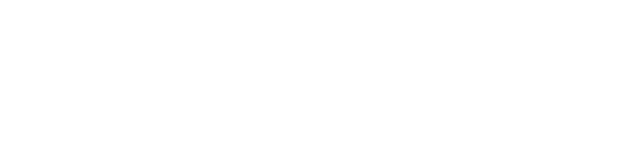
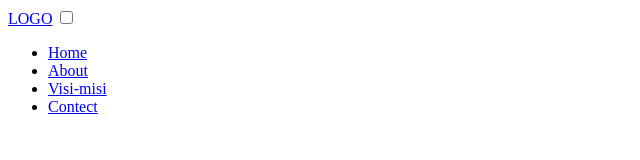
Before and after one commit to Nabil17-alt/Nongkrongan-IT, a plain HTML site: page index.html in a window 1280 px wide. Shown: the whole page, without its empty margins (0-640 px from the left). Drawn offline with Linux system fonts and the light colour scheme.

Commit message:
Update index.html

```diff
--- a/index.html
+++ b/index.html
@@ -8,6 +8,18 @@
     <title>Nongkrongan IT</title>
 </head>
 <body>
-
+    <nav class="navbar">
+        <a href="#" class="logo">LOGO</a>
+        <input type="checkbox" id="toggler">
+        <label for="toggler"><i class="ri-menu-line"></i></label>
+        <div class="menu">
+            <ul class="list">
+                <li><a href="#">Home</a></li>
+                <li><a href="#">About</a></li>
+                <li><a href="#">Visi-misi</a></li>
+                <li><a href="#">Contect</a></li>
+            </ul>
+        </div>
+    </nav>
 </body>
 </html>
```
